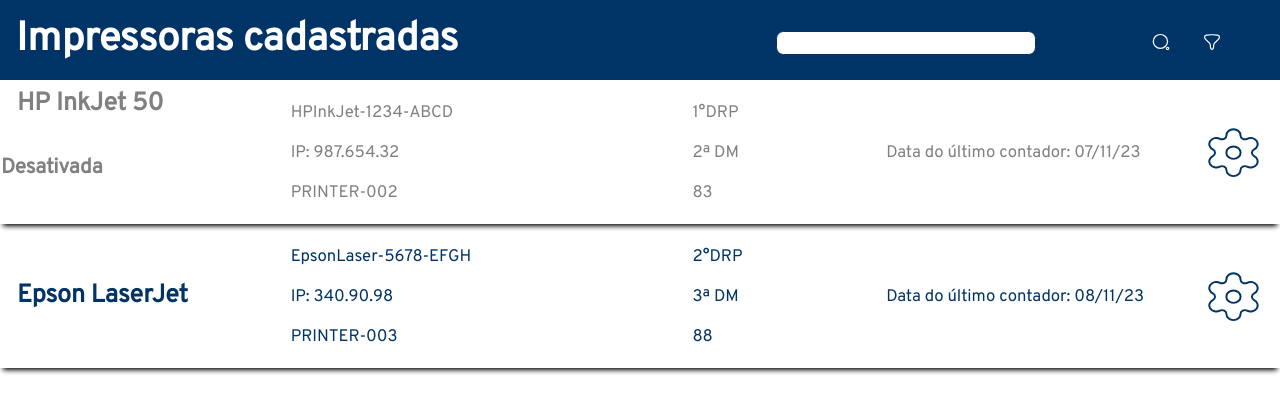
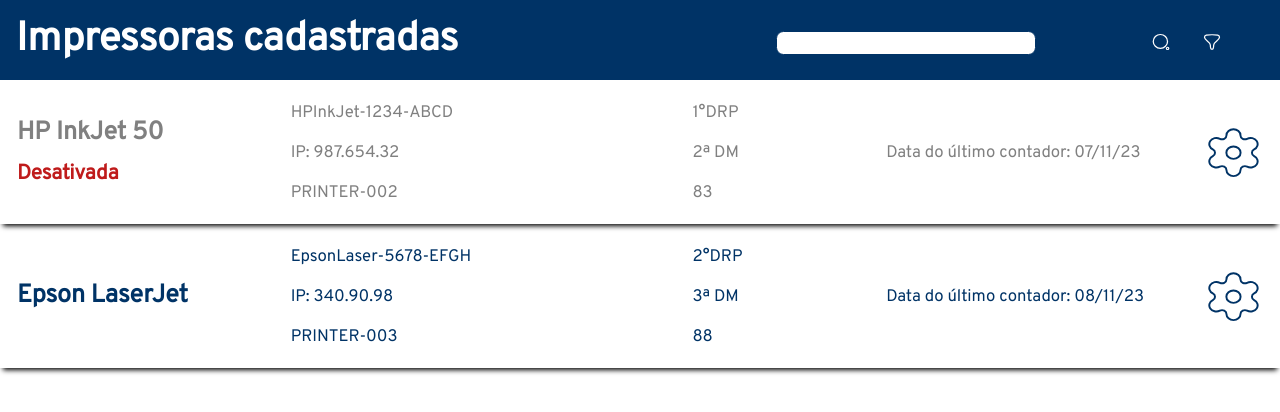
Before and after one commit to fga-eps-mds/2023.2-PrintGo-FrontEnd, a React (Create React App) app: page /impressorasCadastradas in a window 1280 px wide. Shown: the top 412 px of the page. Built offline with nearby package versions, Linux system fonts and the light colour scheme; no server answers.

Commit message:
:racehorse: (#164) Estilizando impressora desativada
Co-authored-by: AntonioRangelC <antonio.rangel.02@gmail.com>
Co-authored-by: WolffStein <Wolffriederichstein@gmail.com>

```diff
--- a/src/style/pages/impressorasCadastradas.css
+++ b/src/style/pages/impressorasCadastradas.css
@@ -20,13 +20,23 @@
   padding-left: 8px;
 }
 
+.impressoras-modelo{
+  display: flex;
+  flex-direction: column;
+}
 .impressoras-modelo h4{
 
   width: 20vw;
   margin: 0;
   padding-left: 1rem;
 }
+.impressoras-modelo h5{
+  padding-top: 0.8rem;
+  padding-left: 1rem;
+  color: #BF1B1B;
+  margin: 0;
 
+}
 
 .data-ultimo-contador h4{
   margin: 0;
@@ -182,3 +192,8 @@
   display: flex;
   flex-direction: column;
 }
+
+/* Modal */
+.deactivate-modal-buttons {
+  display: none;
+}
```
